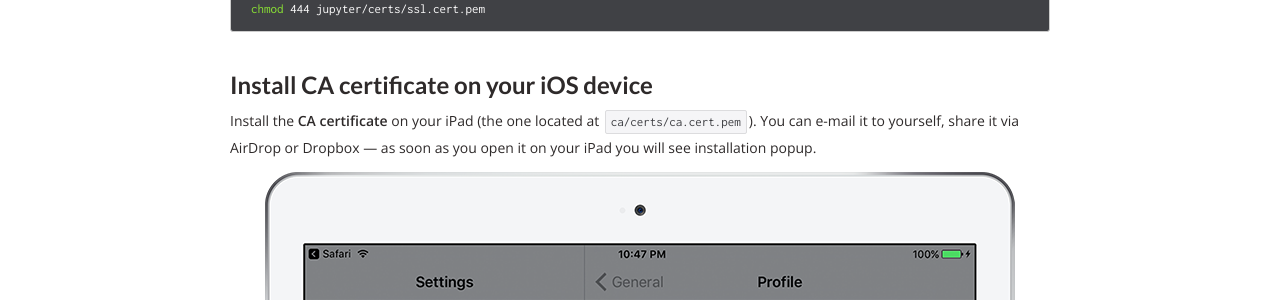
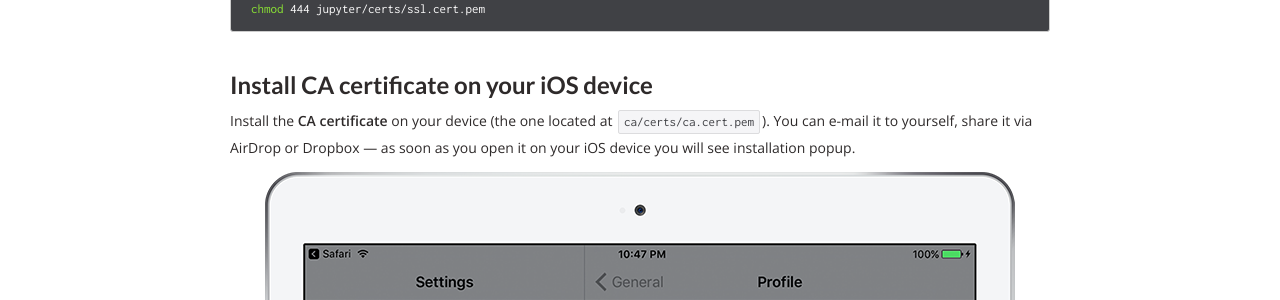
Before and after one commit to test-juno-sh/juno-website-test, a Jekyll site: the page built from _posts/2017-09-01-ssl-self-signed-cert.markdown, in a window 1280 px wide and 900 px high, scrolled down 2080 px. Shown: the part 149-449 px from the top of the window. Built offline with Jekyll 4.4.1, drawn with Linux system fonts in a browser that asks for light colours; nearby versions of some CDN libraries.

Commit message:
Update device references

```diff
--- a/_posts/2017-09-01-ssl-self-signed-cert.markdown
+++ b/_posts/2017-09-01-ssl-self-signed-cert.markdown
@@ -103,7 +103,7 @@
 
 ### Install CA certificate on your iOS device
 
-Install the **CA certificate** on your iPad (the one located at `ca/certs/ca.cert.pem`). You can e-mail it to yourself, share it via AirDrop or Dropbox — as soon as you open it on your iPad you will see installation popup.
+Install the **CA certificate** on your device (the one located at `ca/certs/ca.cert.pem`). You can e-mail it to yourself, share it via AirDrop or Dropbox — as soon as you open it on your iOS device you will see installation popup.
 
 ![iOS certificate installation](/assets/img/install_cert_s.png)
 {: style="text-align: center;"}
```
